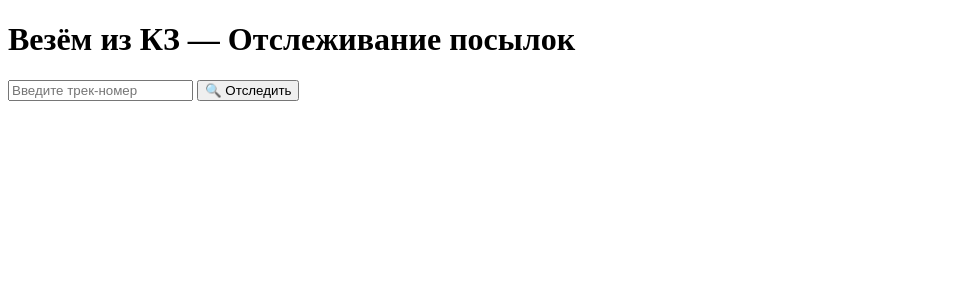
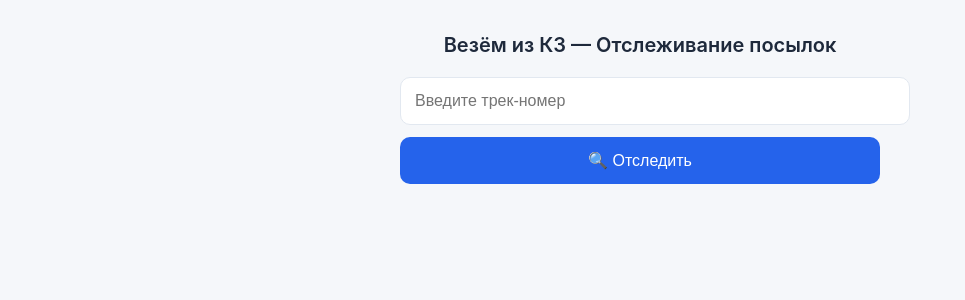
Before and after one commit to lauzhou/VkzTrack, a FastAPI app: page / in a window 1280 px wide. Shown: the top 300 px of the page, without its empty margins (0-965 px from the left). Run offline with FastAPI, Linux system fonts and the light colour scheme.

Commit message:
Update style.css

```diff
--- a/static/style.css
+++ b/static/style.css
@@ -1,56 +1,109 @@
-/* Прогресс-бар для клиента */
+{
+box-sizing: border-box;
+}
+
+
+body {
+margin: 0;
+font-family: -apple-system, BlinkMacSystemFont, sans-serif;
+background: #f5f7fa;
+color: #1e293b;
+}
+
+.container {
+padding: 20px;
+max-width: 480px;
+margin: auto;
+}
+
+h1 {
+font-size: 20px;
+font-weight: 600;
+margin-bottom: 10px;
+}
+
+.center-title {
+text-align: center;
+margin-bottom: 20px;
+}
+
+.subtitle {
+text-align: center;
+color: #64748b;
+margin-bottom: 20px;
+}
+
+input, select {
+width: 100%;
+padding: 14px;
+margin-bottom: 12px;
+border-radius: 10px;
+border: 1px solid #e2e8f0;
+font-size: 16px;
+}
+
+button {
+width: 100%;
+padding: 14px;
+border-radius: 10px;
+border: none;
+background: #2563eb;
+color: white;
+font-size: 16px;
+}
+
+.card {
+background: white;
+padding: 16px;
+border-radius: 14px;
+margin-top: 16px;
+box-shadow: 0 4px 12px rgba(0,0,0,0.04);
+}
+
+.card-title {
+font-weight: 600;
+margin-bottom: 6px;
+}
+
+.track {
+font-size: 13px;
+color: #64748b;
+margin-bottom: 10px;
+}
+
 .progress-container {
 display: flex;
 flex-direction: column;
-    gap: 10px;
-    margin: 16px 0;
+gap: 6px;
+margin-bottom: 12px;
 }
 
 .progress-step {
-    font-size: 16px;        /* увеличиваем шрифт для мобильных */
-    padding: 10px 12px;
+font-size: 13px;
+padding: 6px 10px;
 border-radius: 8px;
 background: #e2e8f0;
 color: #475569;
-    line-height: 1.4;
 }
 
 .progress-step.active {
-    background: #2563eb;    /* синий пастельный для активного */
-    color: #ffffff;
-    font-weight: 600;
+background: #dbeafe;
+color: #1e40af;
 }
 
-/* Описание текущего статуса */
 .status-box {
 background: #f8fafc;
 padding: 12px;
 border-radius: 10px;
-    margin-top: 8px;
 }
 
 .status-name {
 font-weight: 600;
-    font-size: 16px;
 margin-bottom: 6px;
 }
 
 .status-description {
 font-size: 14px;
 color: #475569;
-    line-height: 1.5;
+line-height: 1.4;
 }
-
-/* Адаптация для мобильных экранов */
-@media (max-width: 480px) {
-    .progress-step {
-        font-size: 17px;  /* ещё крупнее для маленьких экранов */
-        padding: 12px 14px;
-    }
-    .status-name {
-        font-size: 17px;
-    }
-    .status-description {
-        font-size: 15px;
-    }
-}
```
Lines whose indentation alone changed are shown as unchanged.
